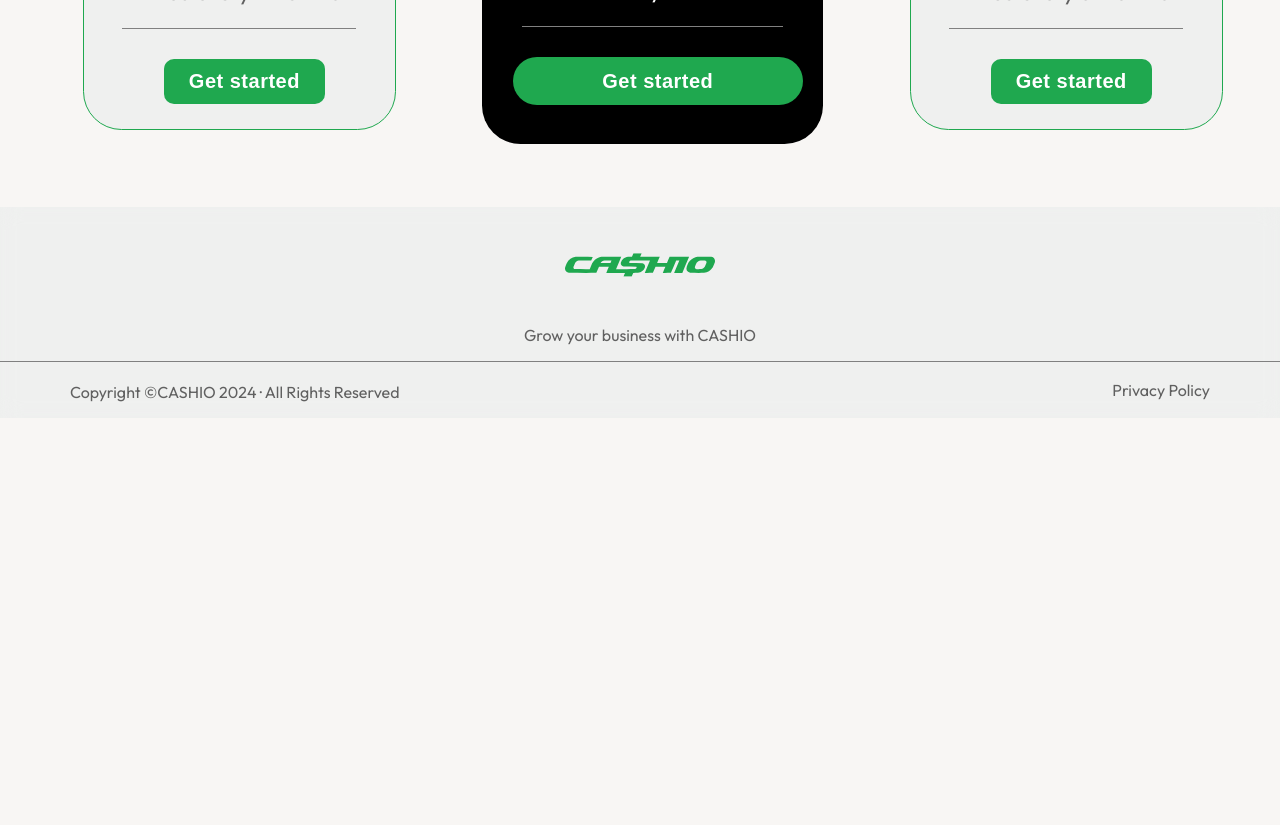
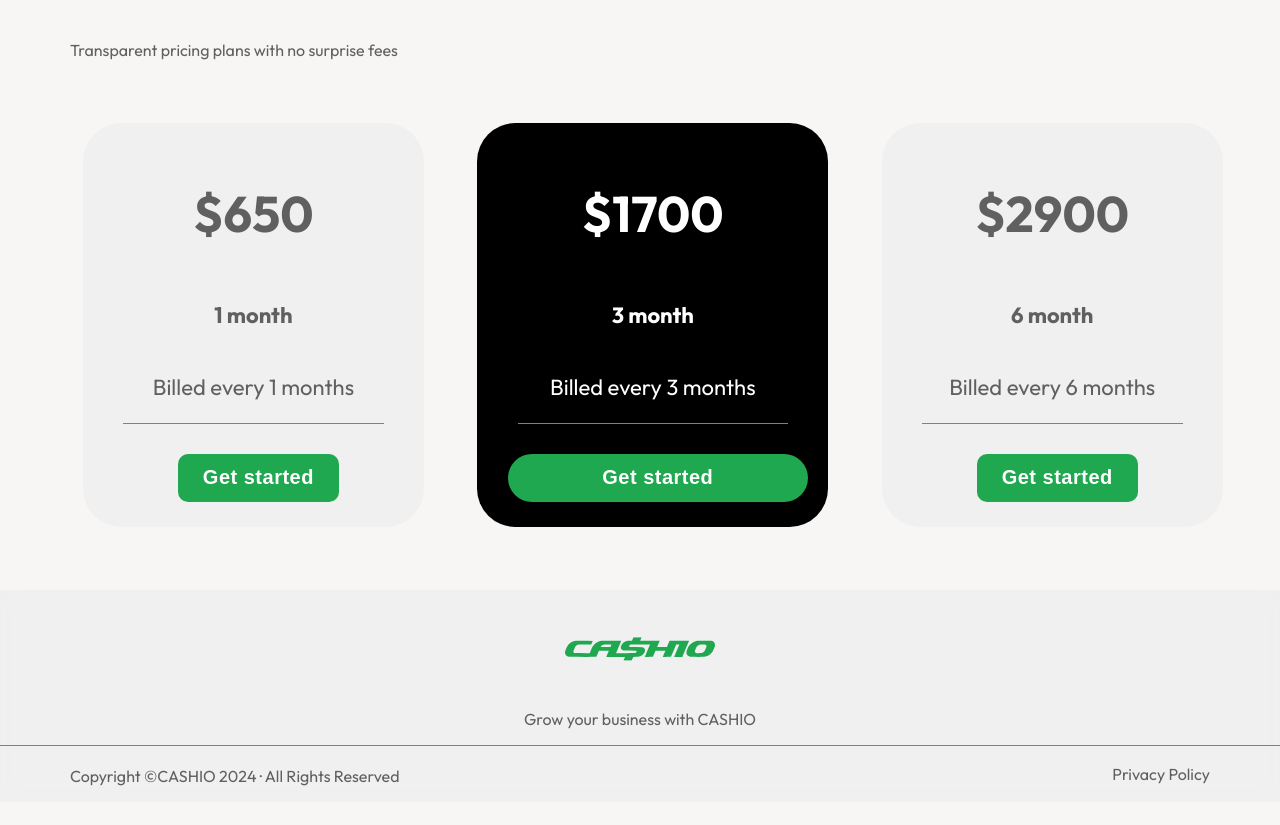
Before and after one commit to RevaGee/Cashio, a React (Create React App) app: page / in a window 1280 px wide. Shown: the part 4000-4825 px from the top of the page. After the commit the page ends 4802 px from the top, so only its background shows below. Built offline with nearby package versions, Linux system fonts and the light colour scheme.

Commit message:
corrected pricing styles

```diff
--- a/src/components/Pricing/styles.scss
+++ b/src/components/Pricing/styles.scss
@@ -22,9 +22,8 @@
   align-items: center;
   flex-direction: column;
   background-color: var(--boxColor);
-  border: 1px solid #1FA84F;
   border-radius: 3vw;
-  height: 350px;
+  //height: 350px;
   transition: 0.3s ease;
   &:hover{
     transform: translateY(15px);
@@ -39,9 +38,8 @@
   align-content: center;
   justify-content: center;
   flex-direction: column;
-  height: 380px;
+  //height: 380px;
   background-color: var(--black_color_pricing);
-  //border: 4px solid #1FA84F;
   border-radius: 3vw;
   transition: 0.3s ease;
   &:hover{
@@ -234,10 +232,10 @@
     .pricing_media {
       max-width:1140px;
       .overlays_box{
-        width: 260px;
+        width: 290px;
       }
       .overlays_box_3{
-        width: 290px;
+        width: 300px;
       }
     }
   }
```
